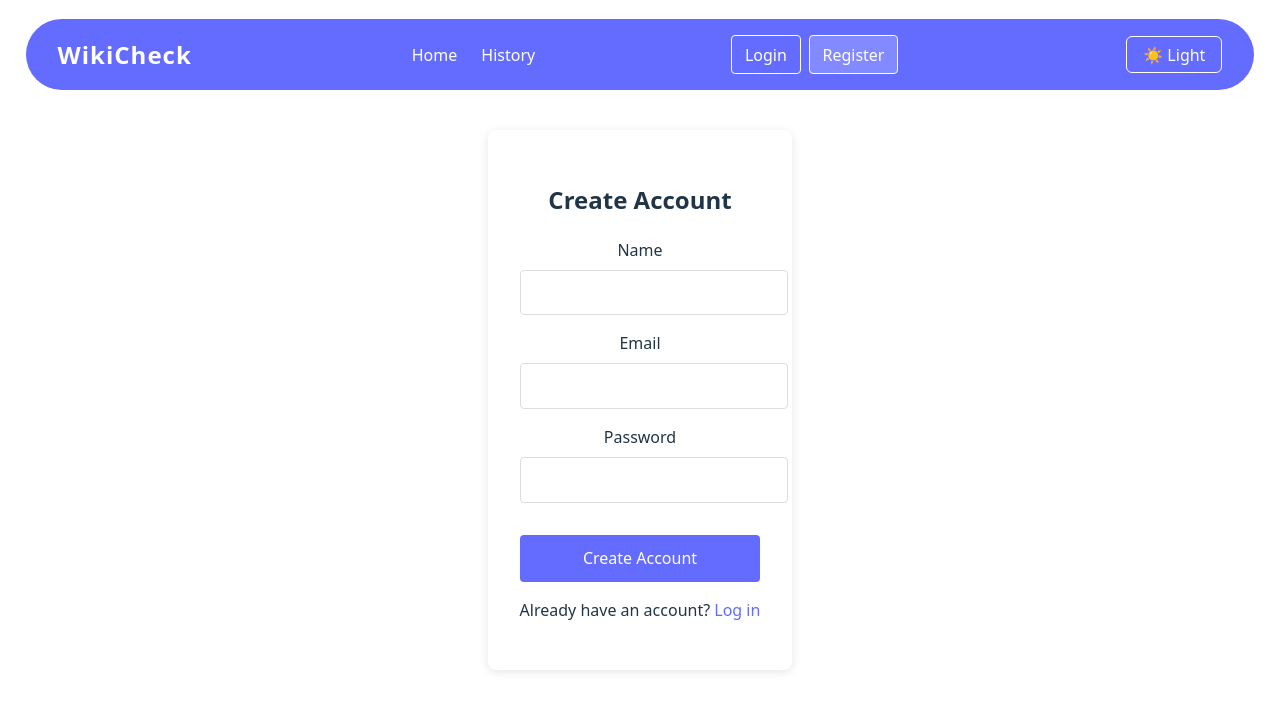
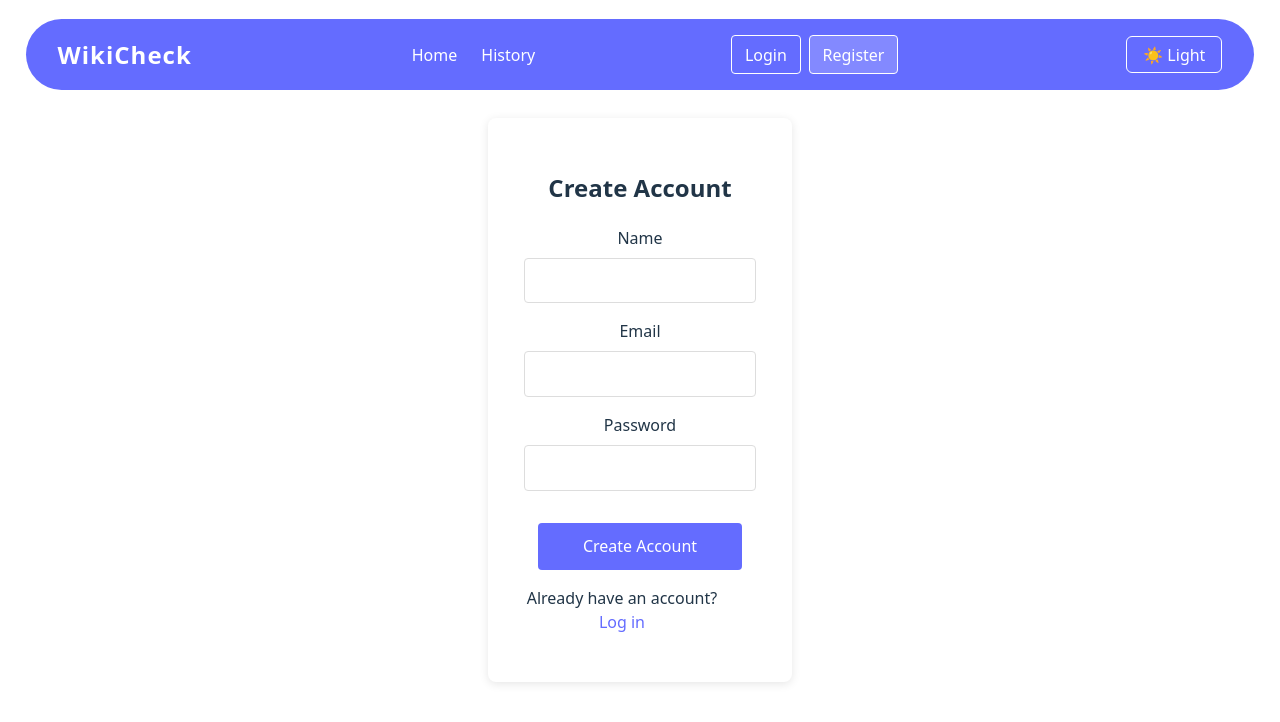
Before and after one commit to supastishn/wikicheck, a Vue app: page /register in a window 1280 px wide. Shown: the top 722 px of the page. Built offline with nearby package versions, Linux system fonts and the light colour scheme; no server answers.

Commit message:
style: Resize login and register forms and inputs

```diff
--- a/src/components/Login.vue
+++ b/src/components/Login.vue
@@ -40,7 +40,7 @@ const handleLogin = async () => {
 
 <style scoped>
 .auth-container {
-  max-width: 400px;
+  max-width: 500px;
   margin: 2rem auto;
   padding: 2rem;
   background: var(--card-bg);
@@ -58,7 +58,7 @@ label {
 }
 
 input {
-  width: 100%;
+  width: 85%;
   padding: 0.8rem;
   border: 1px solid #ddd;
   border-radius: 4px;
@@ -66,7 +66,7 @@ input {
 }
 
 button {
-  width: 100%;
+  width: 85%;
   padding: 0.8rem;
   background: #646cff;
   color: white;
@@ -78,6 +78,7 @@ button {
 }
 
 .auth-link {
+  width: 85%;
   text-align: center;
   margin-top: 1rem;
 }
--- a/src/components/Register.vue
+++ b/src/components/Register.vue
@@ -47,7 +47,7 @@ const handleRegister = async () => {
 <style scoped>
 /* Same styles as Login.vue */
 .auth-container {
-  max-width: 400px;
+  max-width: 500px;
   margin: 2rem auto;
   padding: 2rem;
   background: var(--card-bg);
@@ -65,7 +65,7 @@ label {
 }
 
 input {
-  width: 100%;
+  width: 85%;
   padding: 0.8rem;
   border: 1px solid #ddd;
   border-radius: 4px;
@@ -73,7 +73,7 @@ input {
 }
 
 button {
-  width: 100%;
+  width: 85%;
   padding: 0.8rem;
   background: #646cff;
   color: white;
@@ -85,6 +85,7 @@ button {
 }
 
 .auth-link {
+  width: 85%;
   text-align: center;
   margin-top: 1rem;
 }
```
